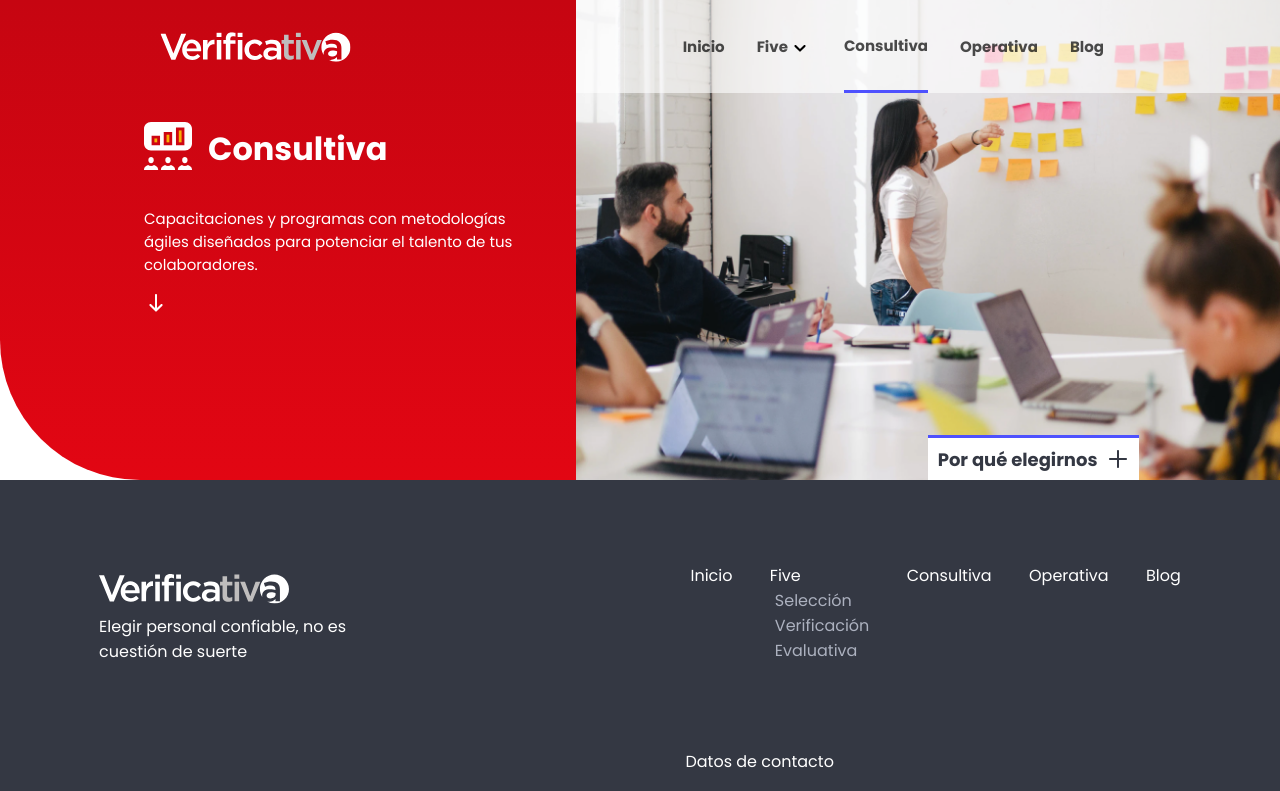
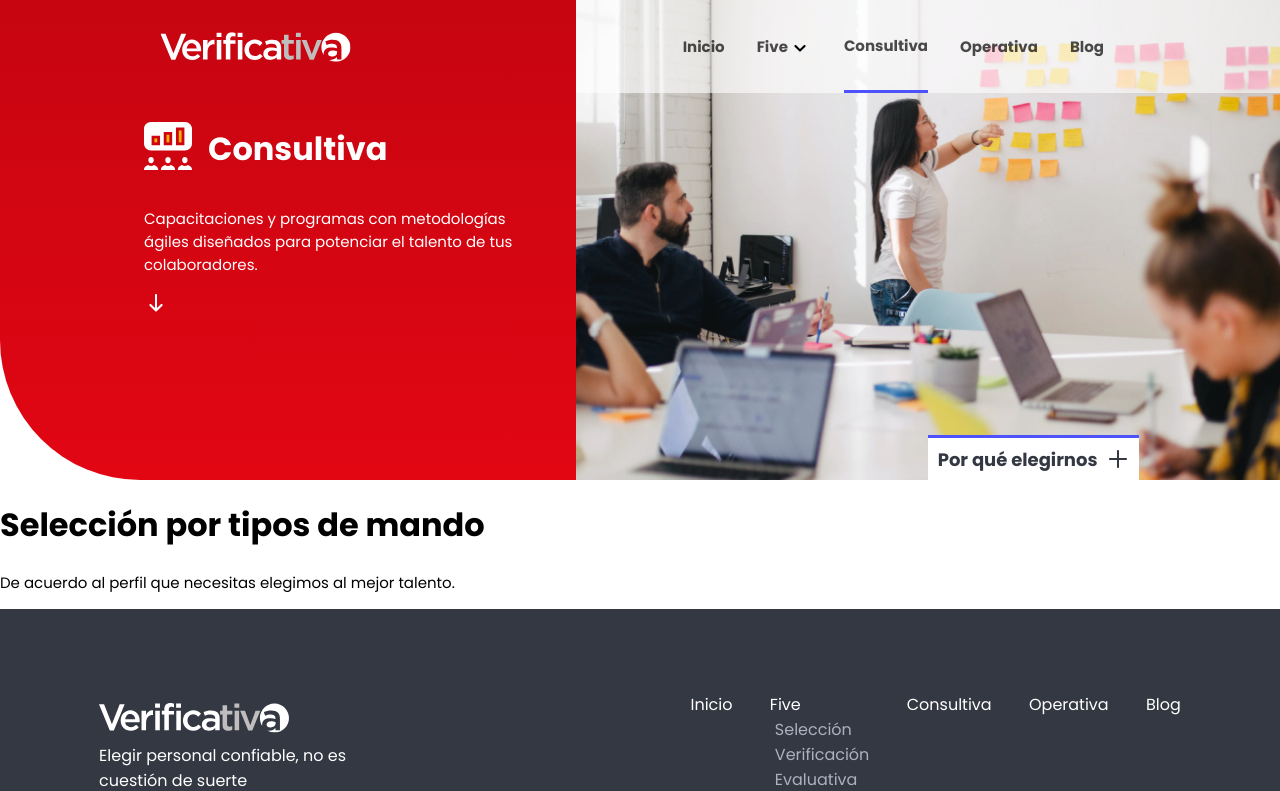
Before and after one commit to JeanC1978/webvwrificativa, a Next.js app: page /consultiva in a window 1280 px wide. Shown: the top 791 px of the page. Built offline with nearby package versions, Linux system fonts and the light colour scheme.

Commit message:
feat: avance de tabs

```diff
--- /dev/null
+++ b/components/Tabs.js
@@ -0,0 +1,39 @@
+import React from 'react'
+import Image from "next/image";
+import Link from "next/link";
+//componentes
+import Tabs from 'react-bootstrap/Tabs'
+import Tab from 'react-bootstrap/Tab'
+import Button from 'react-bootstrap/Button'
+
+//images
+import FiveSvg from "../public/images/tabs-img/five.svg";
+import ConsultivaSvg from "../public/images/tabs-img/consultiva.svg";
+import OperativaSvg from "../public/images/tabs-img/operativa.svg";
+
+export function CustomTabs({ title = "Selección por tipos de mando", subtitle = "De acuerdo al perfil que necesitas elegimos al mejor talento." }) {
+
+    const imgFive = <Image src={FiveSvg} alt="tab Five" />
+    const imgConsultiva = <Image src={ConsultivaSvg} alt="tab Five" />
+    const imgOperativa = <Image src={OperativaSvg} alt="tab Five" />
+
+    return (
+        <div className="tabs-container">
+            <h1>{title}</h1>
+            <p>{subtitle}</p>
+            <div className="tabs-container__main">
+                {/* <Tabs defaultActiveKey="five" id="verificativa-tabs" className="mb-3">
+                    <Tab eventKey="five" title={imgFive} tabClassName="nav-five">
+                        <h1>Hola 1</h1>
+                    </Tab>
+                    <Tab eventKey="consultiva" title={imgConsultiva}>
+                        <h1>Hola 2</h1>
+                    </Tab>
+                    <Tab eventKey="operativa" title={imgOperativa}>
+                        <h1>Hola 3</h1>
+                    </Tab>
+                </Tabs> */}
+            </div>
+        </div>
+    )
+}
--- a/pages/consultiva.js
+++ b/pages/consultiva.js
@@ -1,6 +1,7 @@
 import React from 'react'
 import { Layout } from "../components/Layout";
 import { Banner } from "../components/Banner";
+import { CustomTabs } from "../components/Tabs";
 import consultivaBanner from "../public/images/consultiva/consultiva-banner.png";
 import consultivaIco from "../public/images/consultiva/consultiva-icon.svg";
 
@@ -10,7 +11,7 @@ export default function Consultiva(props) {
     return (
         <Layout>
             <Banner title="Consultiva" icon={consultivaIco} description={text} bannerImg={consultivaBanner} />
-
+            <CustomTabs />
         </Layout>
     )
 }
--- a/styles/App.scss
+++ b/styles/App.scss
@@ -8,7 +8,7 @@
 @import 'banner';
 
 //nav & tabs
-@import 'tabs';
+@import 'tabs_our_solution';
 
 //slider Cliente
 @import 'slider_cliente';
```
Also changed, not shown: pages/blog/[slug].js (renamed from pages/article/[slug].js), styles/tabs_our_solution.scss (renamed from styles/tabs.scss).
